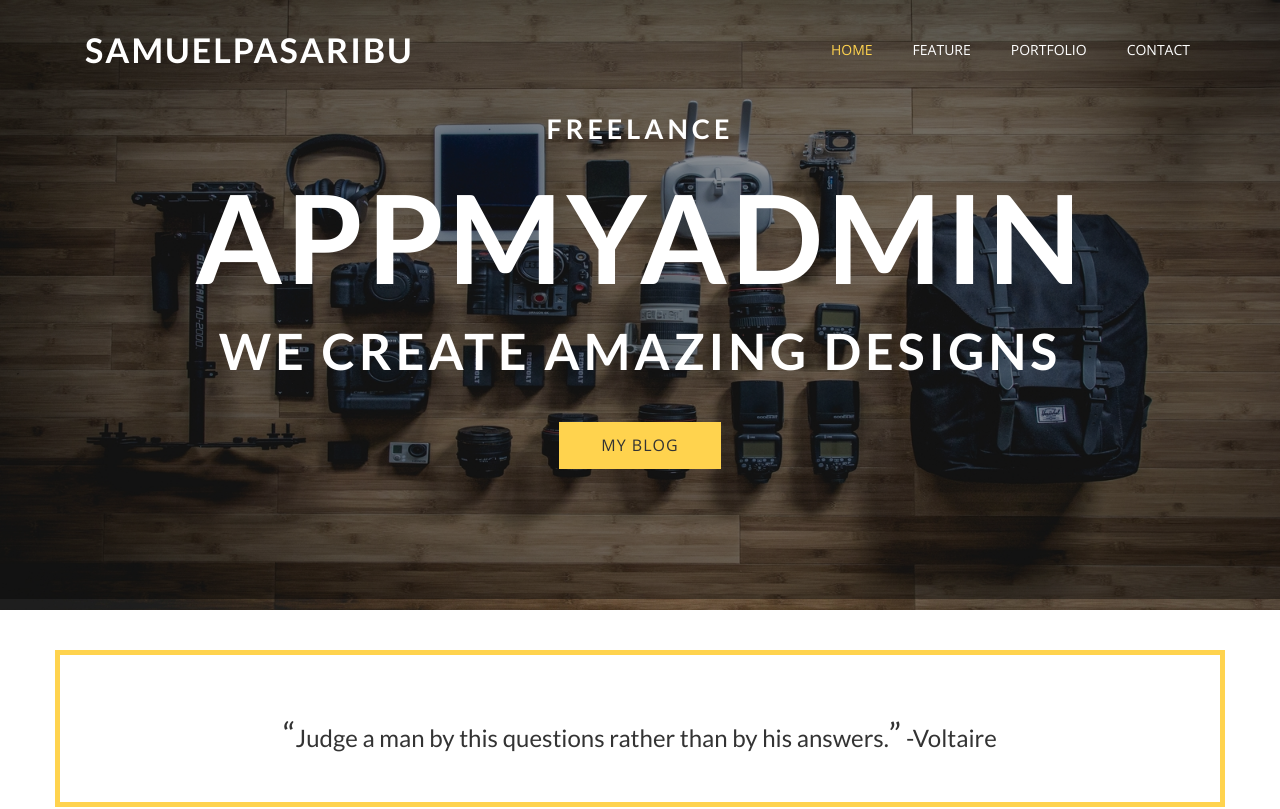
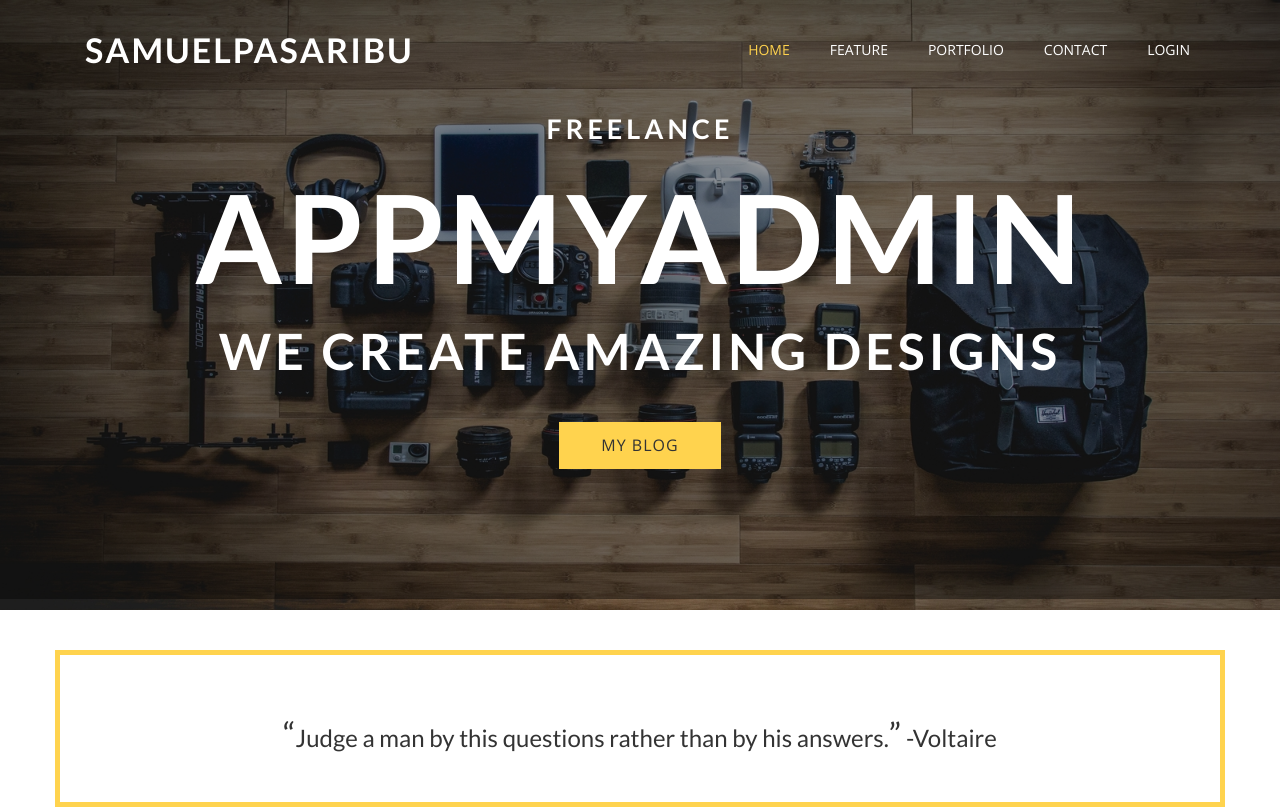
Before and after one commit to defacehtml/coding-lan.github.io, a plain HTML site: page index.html in a window 1280 px wide. Shown: the top 809 px of the page. Drawn offline with nearby package versions, Linux system fonts and the light colour scheme.

Commit message:
Update index.html
form to register

```diff
--- a/index.html
+++ b/index.html
@@ -39,6 +39,7 @@
                                 <li><a href="#feature">Feature</a></li>
                                 <li><a href="#portfolio">Portfolio</a></li>
                                 <li><a href="#contact">Contact</a></li>
+                                <li><a href="uplogin/register.html">Login</a></li>
                             </ul>
                         </div>
                     </div>
```
